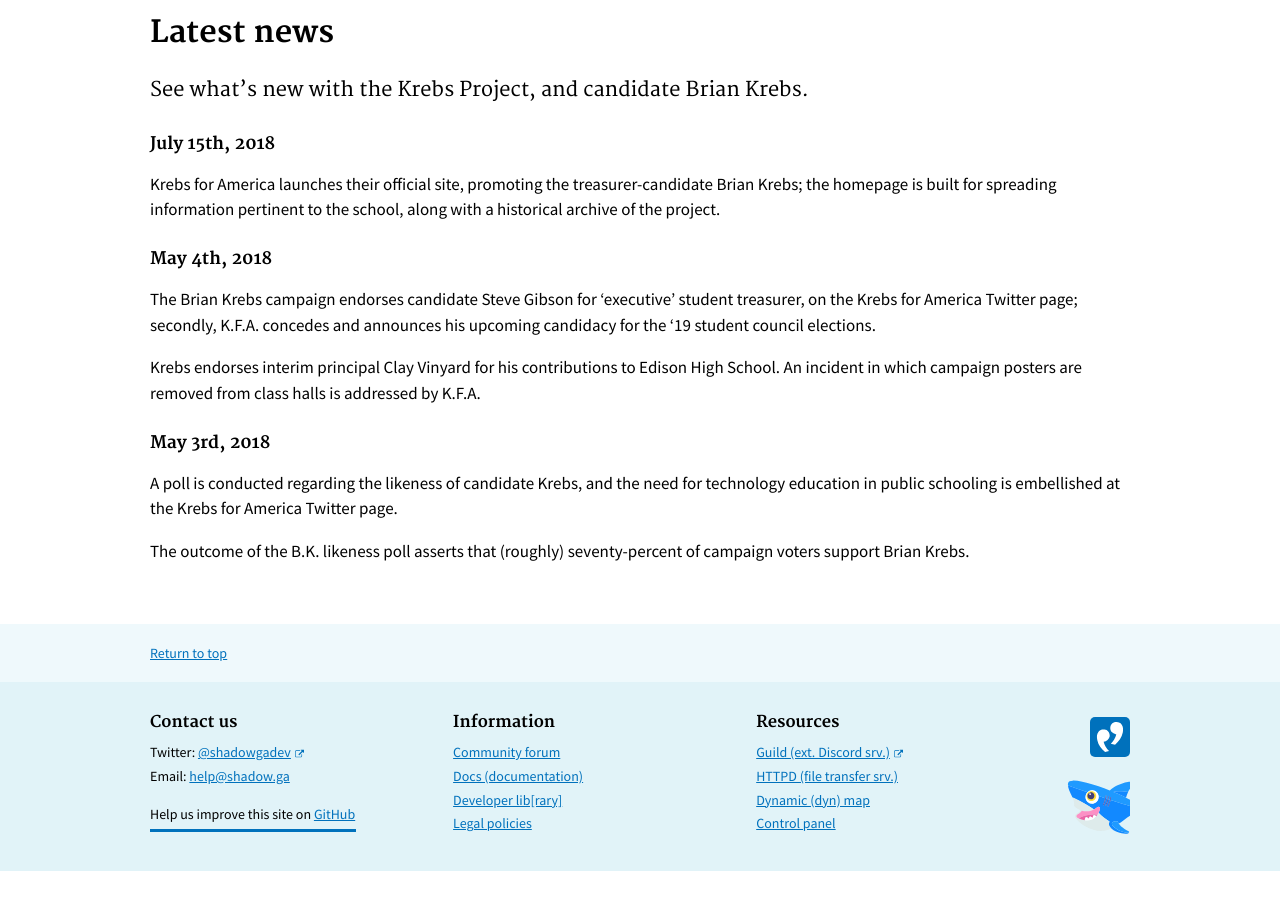
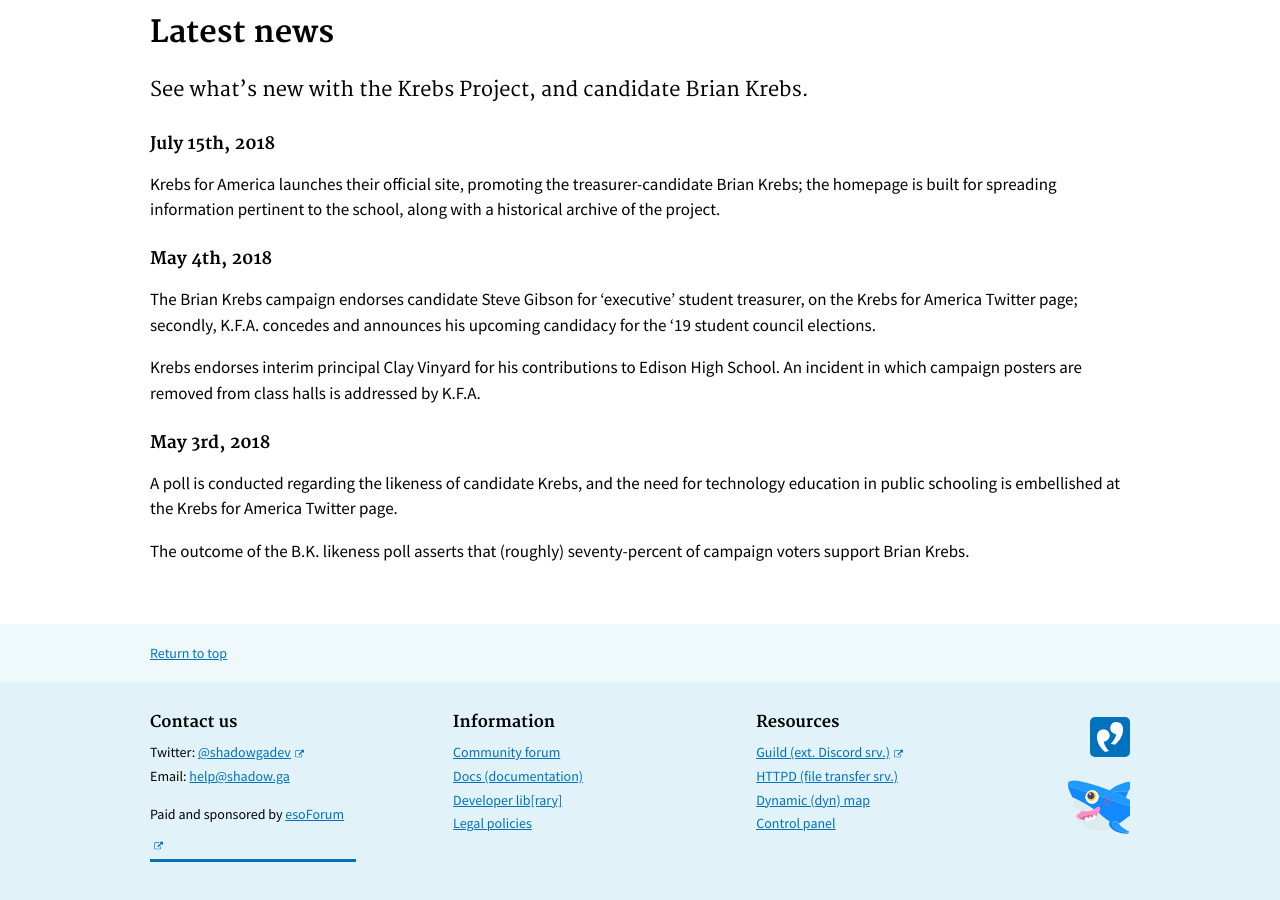
Before and after one commit to serrif/website, a Jekyll site: the page built from main/home.md, in a window 1280 px wide and 900 px high, scrolled down 1411 px. Built offline with Jekyll 4.4.1, drawn with Linux system fonts in a browser that asks for light colours; before the commit the page ends 2282 px from its top, so only the background shows below that.

Commit message:
Update footer--small.html

```diff
--- a/_includes/components/footer--small.html
+++ b/_includes/components/footer--small.html
@@ -15,7 +15,7 @@
           <li style="line-height: 1.7;">Email: <a href="mailto:help@shadow.ga" style="color: #0071bc;">help@shadow.ga</a></li>
         </ul>
         <ul class="usa-unstyled-list" style="width: 20.6rem;">
-          <li style="line-height: 3rem; padding-top: 1rem; border-bottom: 3px #0071bc solid;">Help us improve this site on <a href="{{ site.repo }}/issues/new" style="color: #0071bc;">GitHub</a></li>
+          <li style="line-height: 3rem; padding-top: 1rem; border-bottom: 3px #0071bc solid;">Paid and sponsored by <a class="usa-external_link" href="https://esotalk.net" style="color: #0071bc;">esoForum</a></li>
         </ul>
       </div>
       <div class="usa-width-one-third" style="width: 28rem; margin-bottom: 1.5rem;">
```
